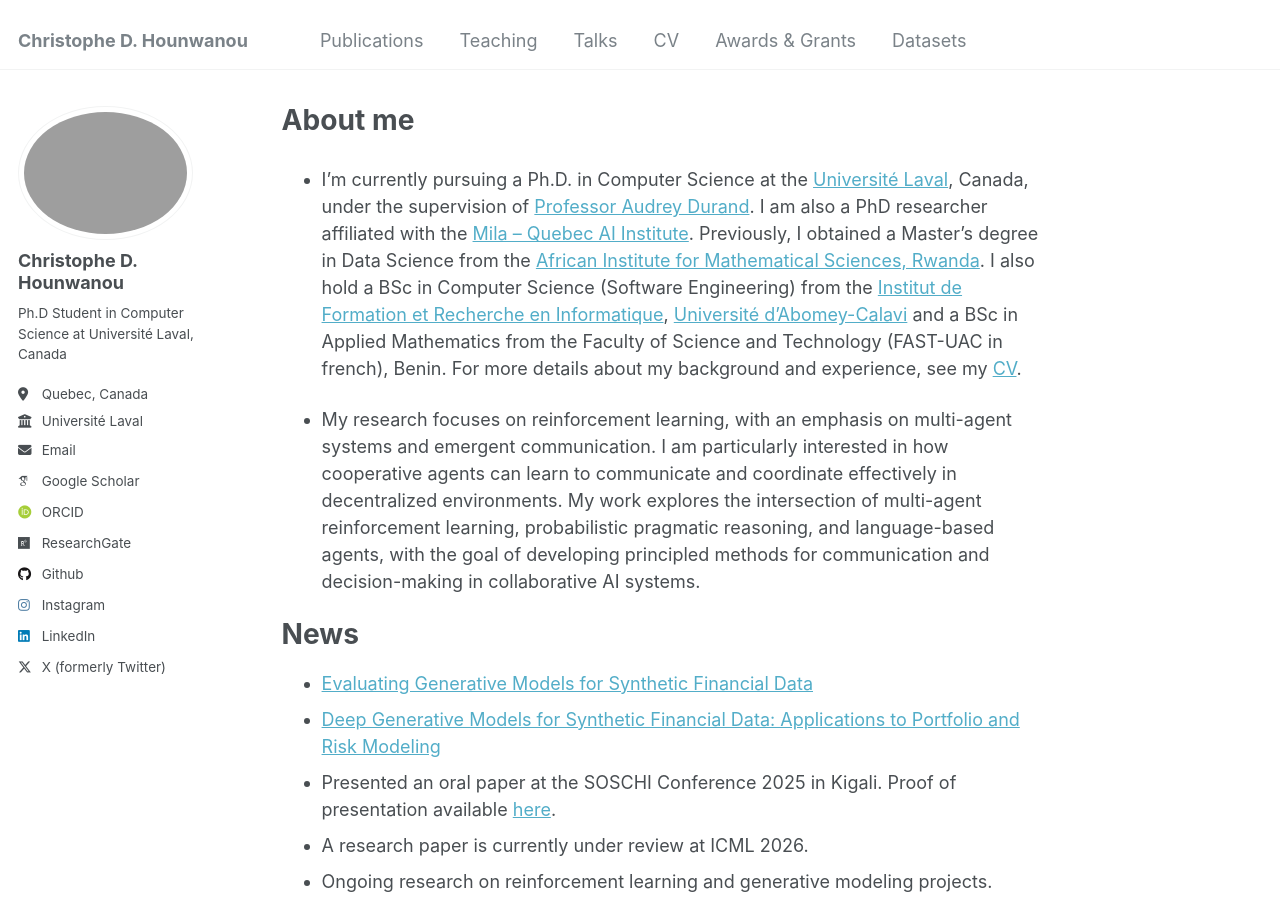
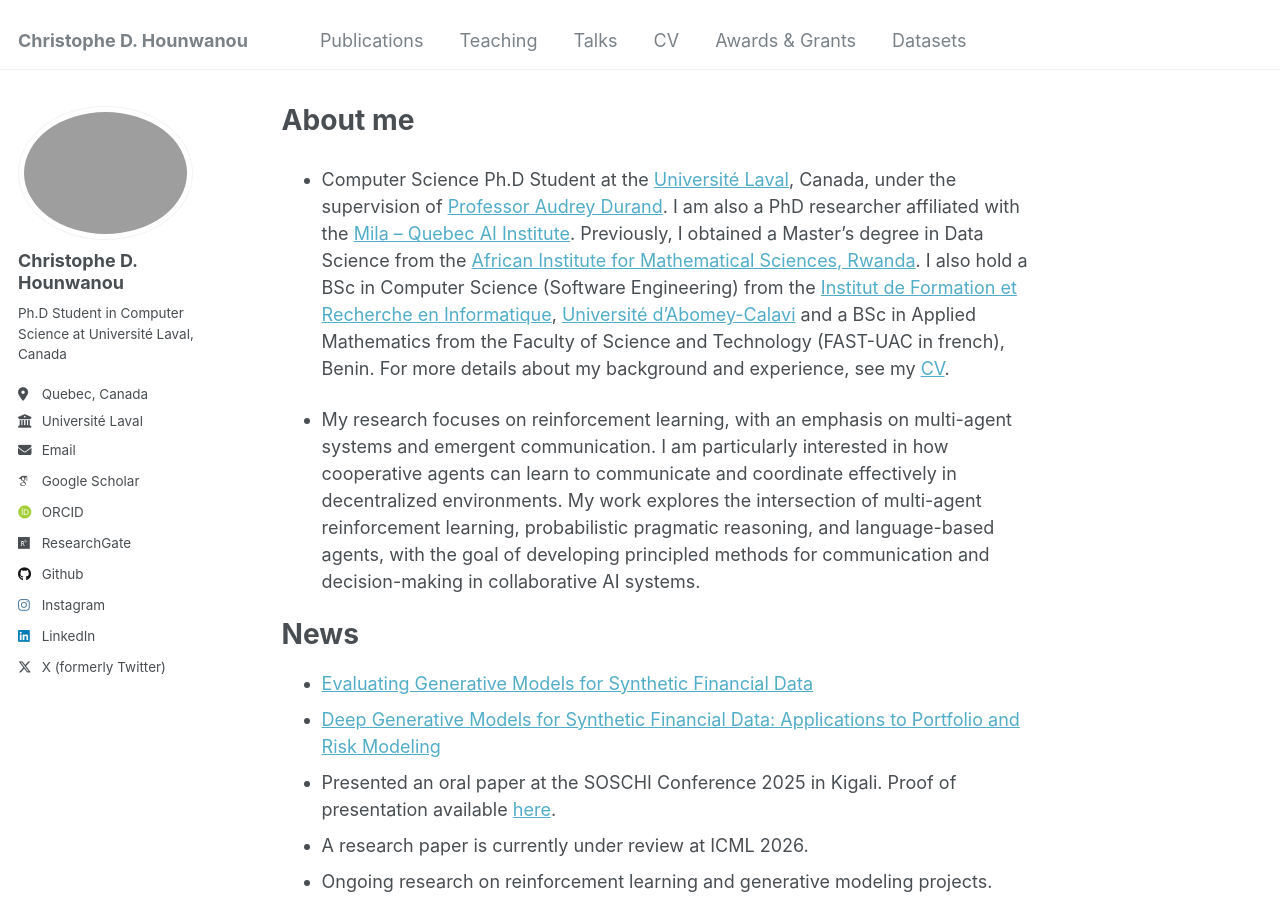
Before and after one commit to chrishounwanou/chrishounwanou.github.io, a Jekyll site: the page built from _pages/about.md, in a window 1280 px wide and 900 px high. Built offline with Jekyll 4.4.1, drawn with Linux system fonts in a browser that asks for light colours; some web fonts are replaced.

Commit message:
Update about.md

```diff
--- a/_pages/about.md
+++ b/_pages/about.md
@@ -6,7 +6,7 @@ redirect_from:
   - /about/
   - /about.html
 ---
-- I'm currently pursuing a Ph.D. in Computer Science at the [Université Laval](https://www.ulaval.ca/), Canada, under the supervision of [Professor Audrey Durand](https://mila.quebec/fr/annuaire/audrey-durand). I am also a PhD researcher affiliated with the [Mila – Quebec AI Institute](https://mila.quebec/fr). Previously, I obtained a Master's degree in Data Science from the [African Institute for Mathematical Sciences, Rwanda](https://aims.ac.rw/). I also hold a BSc in Computer Science (Software Engineering) from the [Institut de Formation et Recherche en Informatique](https://ifri-uac.bj/), [Université d'Abomey-Calavi](https://www.uac.bj/) and a BSc in Applied Mathematics from the Faculty of Science and Technology (FAST-UAC in french), Benin. For more details about my background and experience, see my [CV](/files/Christophe_Hounwanou_CV.pdf).
+- Computer Science Ph.D Student at the [Université Laval](https://www.ulaval.ca/), Canada, under the supervision of [Professor Audrey Durand](https://mila.quebec/fr/annuaire/audrey-durand). I am also a PhD researcher affiliated with the [Mila – Quebec AI Institute](https://mila.quebec/fr). Previously, I obtained a Master's degree in Data Science from the [African Institute for Mathematical Sciences, Rwanda](https://aims.ac.rw/). I also hold a BSc in Computer Science (Software Engineering) from the [Institut de Formation et Recherche en Informatique](https://ifri-uac.bj/), [Université d'Abomey-Calavi](https://www.uac.bj/) and a BSc in Applied Mathematics from the Faculty of Science and Technology (FAST-UAC in french), Benin. For more details about my background and experience, see my [CV](/files/Christophe_Hounwanou_CV.pdf).
 
 - My research focuses on reinforcement learning, with an emphasis on multi-agent systems and emergent communication. I am particularly interested in how cooperative agents can learn to communicate and coordinate effectively in decentralized environments. My work explores the intersection of multi-agent reinforcement learning, probabilistic pragmatic reasoning, and language-based agents, with the goal of developing principled methods for communication and decision-making in collaborative AI systems.
 
```
